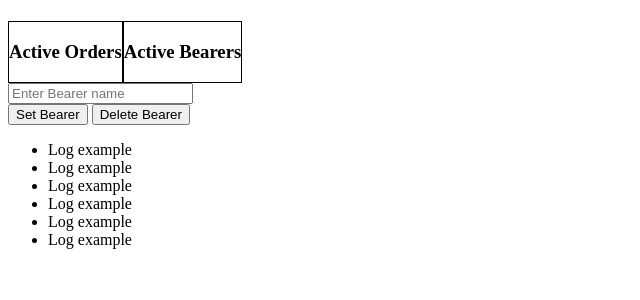
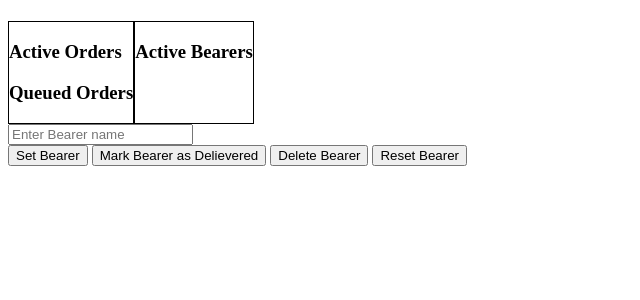
Before and after one commit to Ajayyy-code/J.A.K.s-COHORT, a Django app: page /admin/ in a window 1280 px wide. Shown: the part 45-345 px from the top of the page, without its empty margins (0-640 px from the left). Run offline with Django 3.2, Linux system fonts and the light colour scheme; a user stored in the database is signed in; data that the repository does not hold is empty.

Commit message:
Admin Page Completed

```diff
--- a/ICC_Tracking/templates/admin.html
+++ b/ICC_Tracking/templates/admin.html
@@ -22,18 +22,33 @@
                 <h3>Active Orders</h3>
                 <ul>
                     <!--Example Expanded Info-->
-                    {%for bearer in bearers%}
-                    <li>Example Order</li>
-                    <li>Example Order</li>
-                    <li>Example Order</li>
+                    {%for customer in customers%}
+                        {% if not customer.assignedBearer == -1 %}
+                        <li>
+                            {{customer.ID}}) {{customer.orderID}}
+                        </li>
+                        {% endif %}
                     {% endfor %}
                 </ul>
+
+                <h3>Queued Orders</h3>
+                <ul>
+                    <!--Example Expanded Info-->
+                    {%for customer in customers%}
+                        {% if customer.assignedBearer == -1 %}
+                        <li>
+                            {{customer.ID}}) {{customer.orderID}}
+                        </li>
+                        {% endif %}
+                    {% endfor %}
+                </ul>
+
             </div>
             <div class="current-bearers">
                 <h3>Active Bearers</h3>
                 <ul>
                     {%for bearer in bearers%}
-                        <li>{{ bearer.name }}</li>
+                        <li>Name : [{{ bearer.name }}] Order : [{{bearer.assignedOrders}}]</li>
                     {% endfor %}
                 </ul>
             </div>
@@ -42,11 +57,18 @@
         <section class="admin-tools">
             <div class="checkin-bearer">
             <form method="post">
-
-                <input id="bearer-input" type="text" name="bearer-input" placeholder="Enter Bearer name" />
-				<div id="controls">
+                {% csrf_token %}
+                <datalist id="bearerNames">
+                    {%for bearer in bearers%}
+                        <option value="{{bearer.name}}"/>
+                    {% endfor %}
+                </datalist>
+                <input list="bearerNames" id="bearer-input" type="text" name="bearer-input" placeholder="Enter Bearer name" />
+                <div id="controls">
 					<button name="set-bearer" type = "submit">Set Bearer</button>
+                    <button name ="mark-bearer" type = "submit">Mark Bearer as Delievered</button>
                     <button name ="delete-bearer" type = "submit">Delete Bearer</button>
+                    <button name ="reset-bearer" type = "submit">Reset Bearer</button>
 				</div>
             </div>
         </section>
@@ -54,12 +76,6 @@
         <section class="admin-log">
             <div class="log-result">
                 <ul>
-                    <li>Log example</li>
-                    <li>Log example</li>
-                    <li>Log example</li>
-                    <li>Log example</li>
-                    <li>Log example</li>
-                    <li>Log example</li>
                 </ul>
             </div>
         </section>
--- a/ICC_Tracking/views.py
+++ b/ICC_Tracking/views.py
@@ -77,4 +77,63 @@ def inventory(request):
 def admin(request):
     bearers = Bearer.objects.all()
     customers = Customer.objects.all()
+
+    if request.method == "POST":
+
+        bearerName = request.POST['bearer-input']
+        foundBearer = False
+
+        for bearer in bearers:
+            if bearerName.rstrip().lstrip() == bearer.name.rstrip().lstrip():
+                print("Bearer Detected")
+                if 'delete-bearer' in request.POST:
+                    print("Deleting Bearer")
+                    print(bearerName)
+                    bearer.delete()
+
+                #Reset bearer takes out the order ID from the bearer
+                #Then the customer is added back to the assignment queue and saved
+                if 'reset-bearer' in request.POST:
+                    print("Reseting Bearer")
+                    print(bearerName)
+                    try:
+                        assignedCustomer = customers.filter(assignedBearer=bearer.ID)[0]
+                        if assignedCustomer:
+                            assignedCustomer.assignedBearer = -1
+                            assignedCustomer.save()
+                    except IndexError:
+                        print("Assigned Customer Not Found")
+                    bearer.assignedOrders = ""
+                    bearer.save()
+
+                #Marking a bearer as complete deletes the customer object and resets the order
+                if 'mark-bearer' in request.POST:
+                    print("Completing Delivery")
+                    print(bearerName)
+                    try:
+                        assignedCustomer = customers.filter(assignedBearer=bearer.ID)[0]
+                        if assignedCustomer:
+                            assignedCustomer.delete()
+                    except IndexError:
+                        print("Assigned Customer Not Found")
+                    bearer.assignedOrders = ""
+                    bearer.save()
+
+                foundBearer = True
+                break
+            else:
+                print("Bearer not detected")
+
+        if not foundBearer:
+            if 'set-bearer' in request.POST:
+                print("Setting Bearer")
+                print(bearerName)
+                Bearer.objects.create(name=bearerName)
+        else:
+            print("Bearer Found")
+
+
+    bearers = Bearer.objects.all()
+    customers = Customer.objects.all()
+
     return render(request, 'admin.html', {"bearers":bearers, "customers":customers})
```
Also changed, not shown: ICC_Tracking/models.py (+25 -1 lines), customerQueue.txt (line endings or trailing spaces), db.sqlite3.
